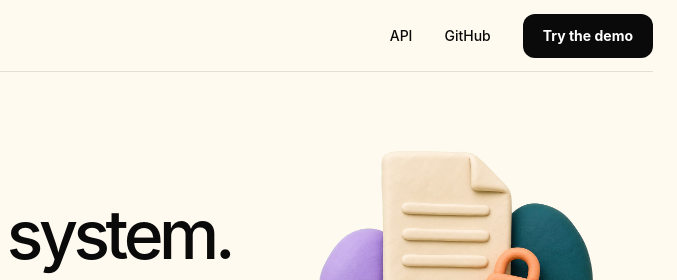
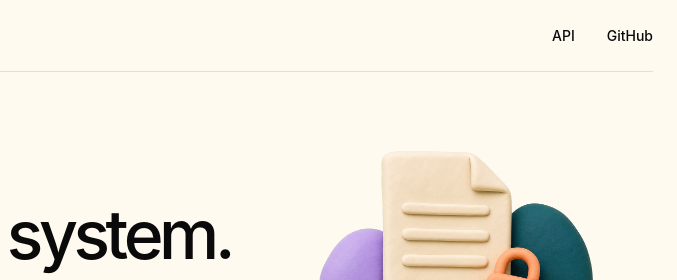
Before and after one commit to jahnavi-yelamanchi/private-text, a plain HTML site: page app/static/index.html in a window 1280 px wide. Shown: the top 280 px of the page, 603-1280 px from the left. Drawn offline with Linux system fonts and the light colour scheme; no server answers.

Commit message:
fix: remove duplicate demo navigation

```diff
--- a/app/static/index.html
+++ b/app/static/index.html
@@ -13,7 +13,6 @@
       <nav aria-label="Primary navigation">
         <a href="/docs">API</a>
         <a href="https://github.com/jahnavi-yelamanchi/private-text">GitHub</a>
-        <a class="nav-cta" href="#demo">Try the demo</a>
       </nav>
     </header>
 
```
